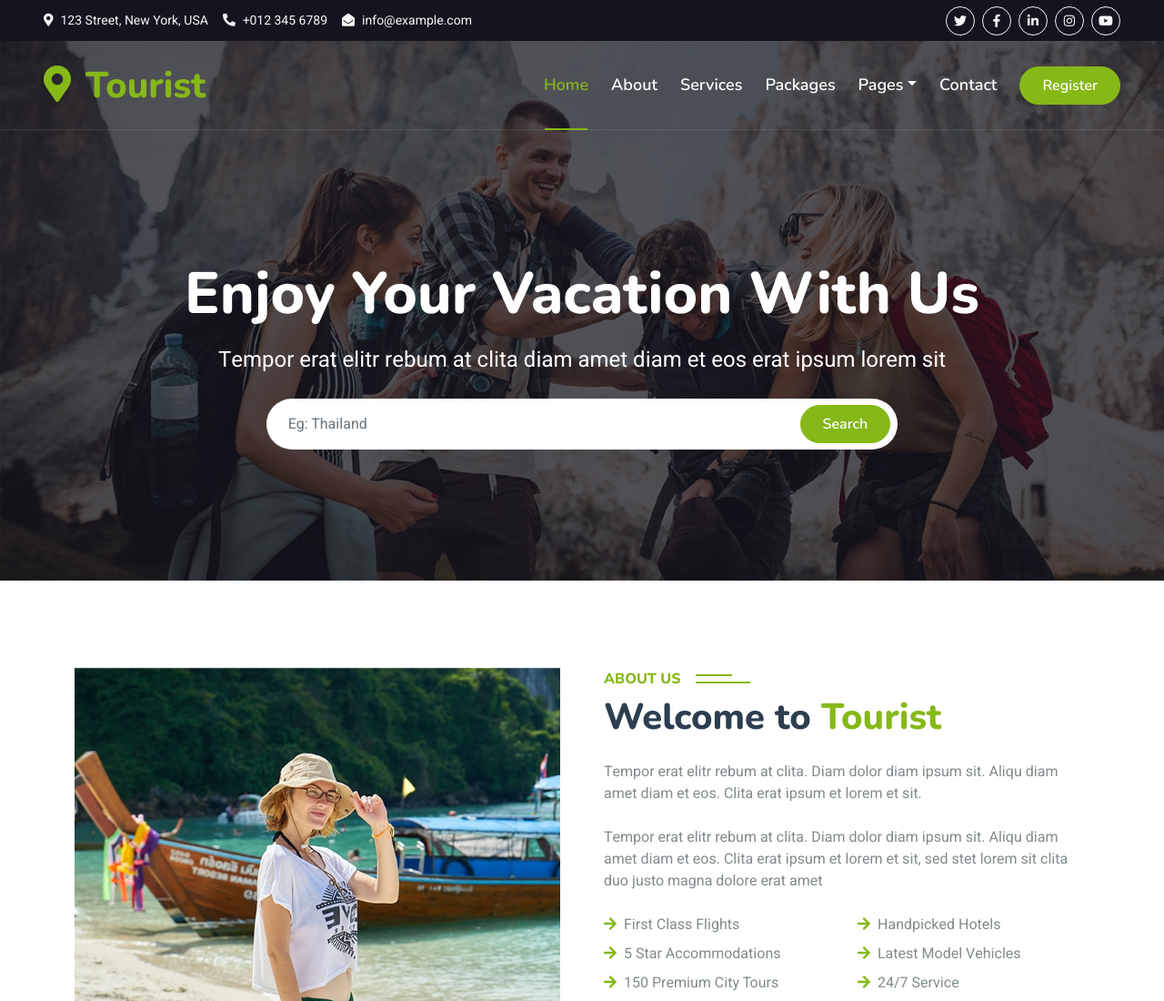
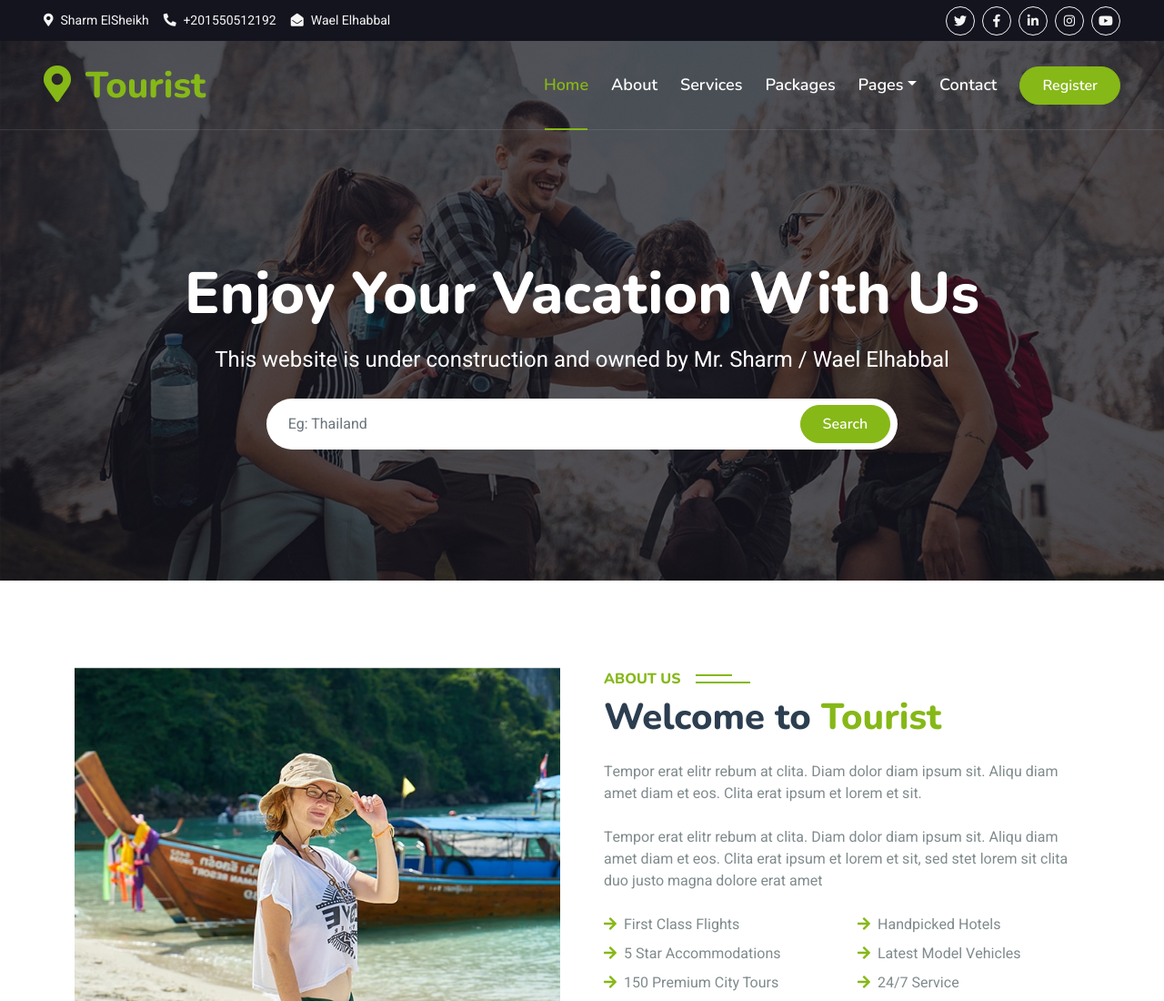
Before and after one commit to webTech75/travel-agency, a plain HTML site: page index.html in a window 1280 px wide. Shown: the top 1100 px of the page at 91% size. Drawn offline with nearby package versions, Linux system fonts and the light colour scheme.

Commit message:
update name

```diff
--- a/index.html
+++ b/index.html
@@ -47,9 +47,9 @@
         <div class="row gx-0">
             <div class="col-lg-8 text-center text-lg-start mb-2 mb-lg-0">
                 <div class="d-inline-flex align-items-center" style="height: 45px;">
-                    <small class="me-3 text-light"><i class="fa fa-map-marker-alt me-2"></i>123 Street, New York, USA</small>
-                    <small class="me-3 text-light"><i class="fa fa-phone-alt me-2"></i>+012 345 6789</small>
-                    <small class="text-light"><i class="fa fa-envelope-open me-2"></i>info@example.com</small>
+                    <small class="me-3 text-light"><i class="fa fa-map-marker-alt me-2"></i>Sharm ElSheikh</small>
+                    <small class="me-3 text-light"><i class="fa fa-phone-alt me-2"></i>+201550512192</small>
+                    <small class="text-light"><i class="fa fa-envelope-open me-2"></i>Wael Elhabbal</small>
                 </div>
             </div>
             <div class="col-lg-4 text-center text-lg-end">
@@ -103,7 +103,7 @@
                 <div class="row justify-content-center py-5">
                     <div class="col-lg-10 pt-lg-5 mt-lg-5 text-center">
                         <h1 class="display-3 text-white mb-3 animated slideInDown">Enjoy Your Vacation With Us</h1>
-                        <p class="fs-4 text-white mb-4 animated slideInDown">Tempor erat elitr rebum at clita diam amet diam et eos erat ipsum lorem sit</p>
+                        <p class="fs-4 text-white mb-4 animated slideInDown">This website is under construction and owned by Mr. Sharm / Wael Elhabbal</p>
                         <div class="position-relative w-75 mx-auto animated slideInDown">
                             <input class="form-control border-0 rounded-pill w-100 py-3 ps-4 pe-5" type="text" placeholder="Eg: Thailand">
                             <button type="button" class="btn btn-primary rounded-pill py-2 px-4 position-absolute top-0 end-0 me-2" style="margin-top: 7px;">Search</button>
```
